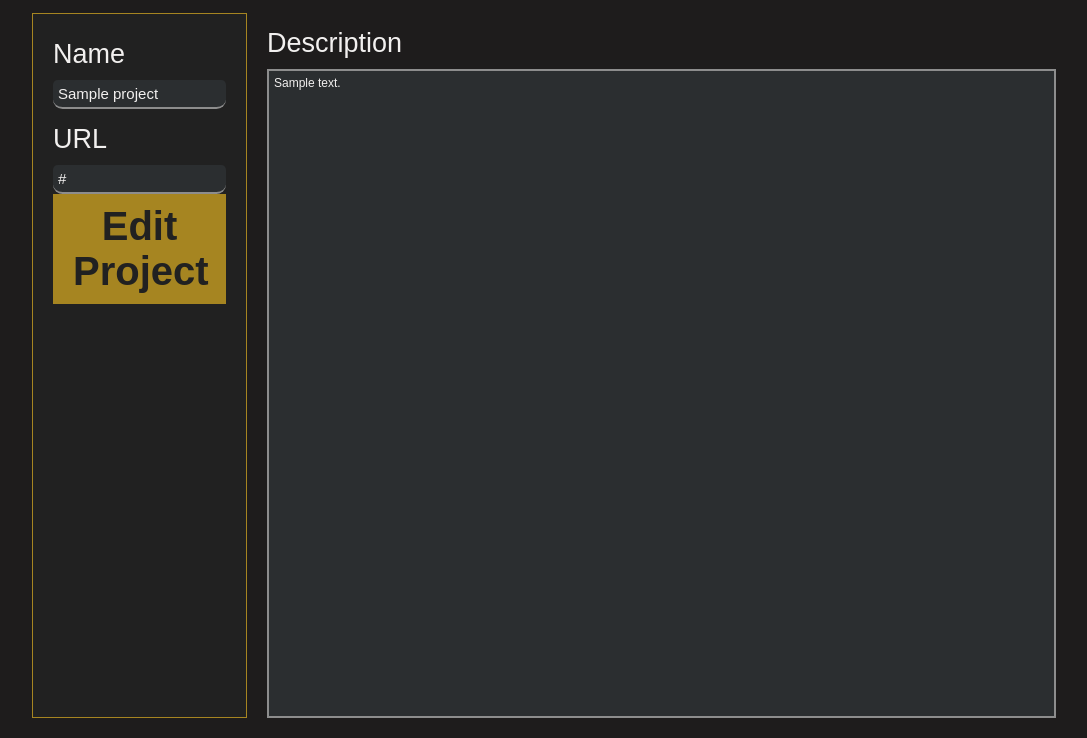
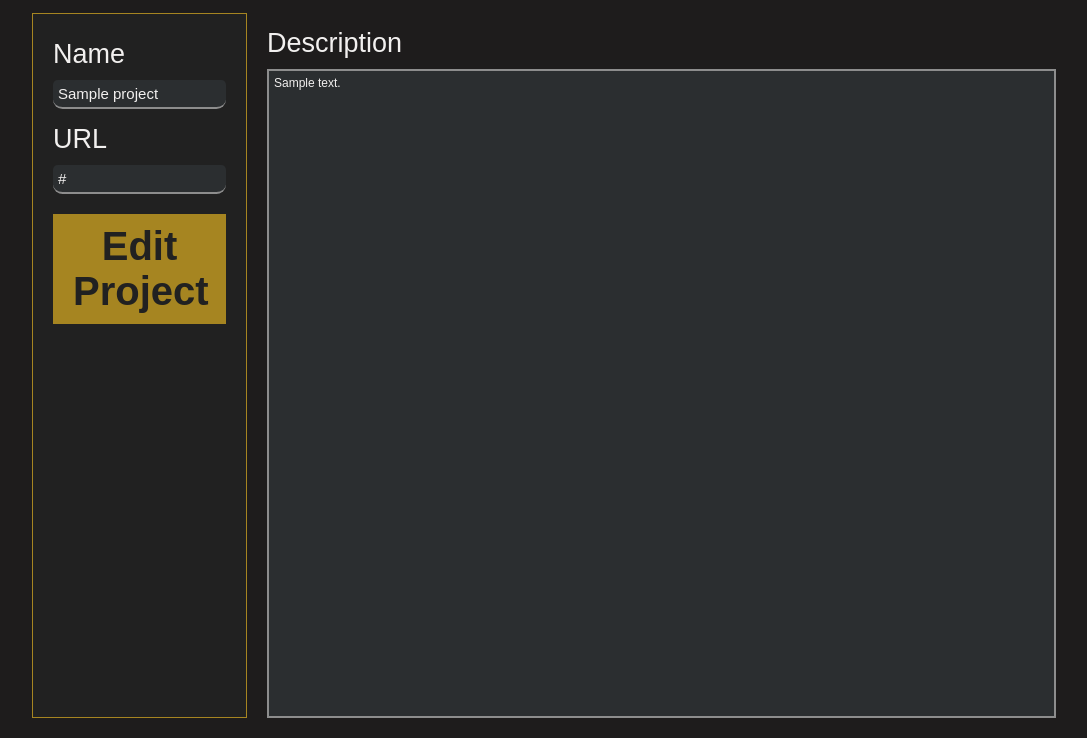
Before and after one commit to GeorgeCooke8809/project-dashboard, a Flask app: page /edit-project/1 in a window 1280 px wide. Shown: the part 62-800 px from the top of the page, without its empty margins (96-1183 px from the left). Run offline with Flask 3, Linux system fonts and the light colour scheme; the visitor is signed in with stand-in values (Sample User, id 1); tables that the repository leaves empty hold one stand-in row (values such as "Sample post"); parts of the project's set-up code (start-up, migrations or seed data) failed here and were passed over.

Commit message:
Updated styling of edit project and updated api structure

```diff
--- a/frontend/routes/pages.py
+++ b/frontend/routes/pages.py
@@ -29,10 +29,8 @@ def details(id: int):
 def login(): # TODO: Split some off to api file
     if request.method == "POST":
         details = request.get_json()
-        username = details["username"]
-        password = details["password"]
 
-        if username == ADMIN_USERNAME and password == ADMIN_PASSWORD:
+        if details["username"] == ADMIN_USERNAME and details["password"] == ADMIN_PASSWORD:
             session.permanent = True
             session["admin"] = True
 
@@ -50,7 +48,7 @@ def login(): # TODO: Split some off to api file
             return render_template("login.html")
 
         return redirect("/admin-dashboard"
-                        #admin = session["admin"] # TODO: Add logout in base based on admin flag here
+                        #admin = session["admin"] # TODO: Add logout in base based on admin flag here - everything above line 49 can be moved to the api file with minimal changes required
                         )
 
 
@@ -95,9 +93,3 @@ def edit_project_page(id: int):
     return render_template("edit-project.html",
                            details = project_details
                            )
-
-@pages.route("/logout") # TODO: Move to api file
-def logout():
-    if "admin" in session:
-        session.pop("admin", None)
-    return redirect("/login")
--- a/frontend/static/css/style.css
+++ b/frontend/static/css/style.css
@@ -419,3 +419,7 @@ hr {
 .project-row:hover {
     background-color: var(--hover-colour);
 }
+
+#edit-project-button {
+    margin-top: 20px;
+}
--- a/frontend/templates/edit-project.html
+++ b/frontend/templates/edit-project.html
@@ -6,7 +6,6 @@
 
 {% block content %}
 <form class="inline" id="create-project-form" onsubmit="editProject('{{ details['id'] }}')">
-    <!-- TODO: Make edit project submit do something - currently leads to non-existent js function -->
     <div id="details-entry-panel">
         <h4>Name</h4>
         <input id="title" type="text" class="create-project-text" value="{{ details['name'] }}">
@@ -14,7 +13,7 @@
         <h4>URL</h4>
         <input id="url" type="text" class="create-project-text" value="{{ details['url'] }}">
 
-        <input type="submit" class="cta-button" value="Edit Project" id="add-project-button">
+        <input type="submit" class="cta-button" value="Edit Project" id="edit-project-button">
     </div>
 
     <div class="fill-width">
```
Also changed, not shown: frontend/routes/api.py (+11 -1 lines).
